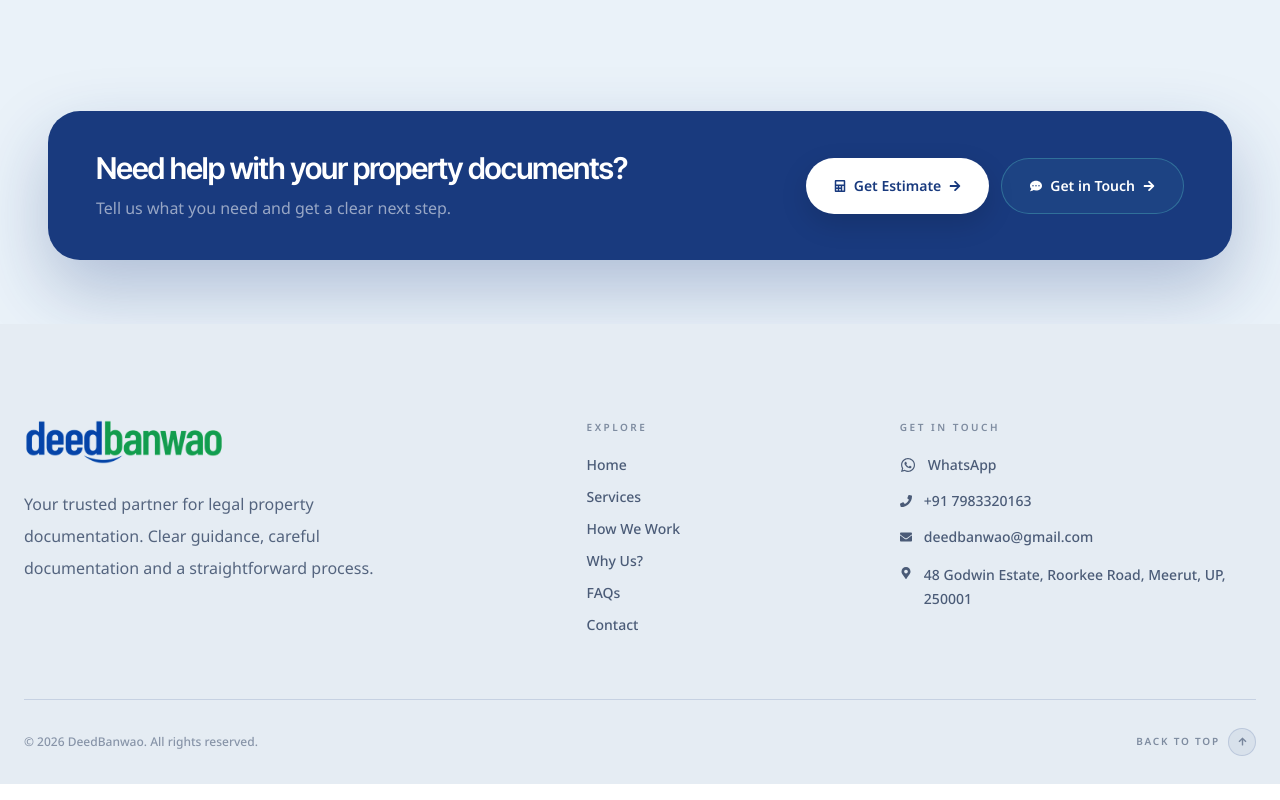
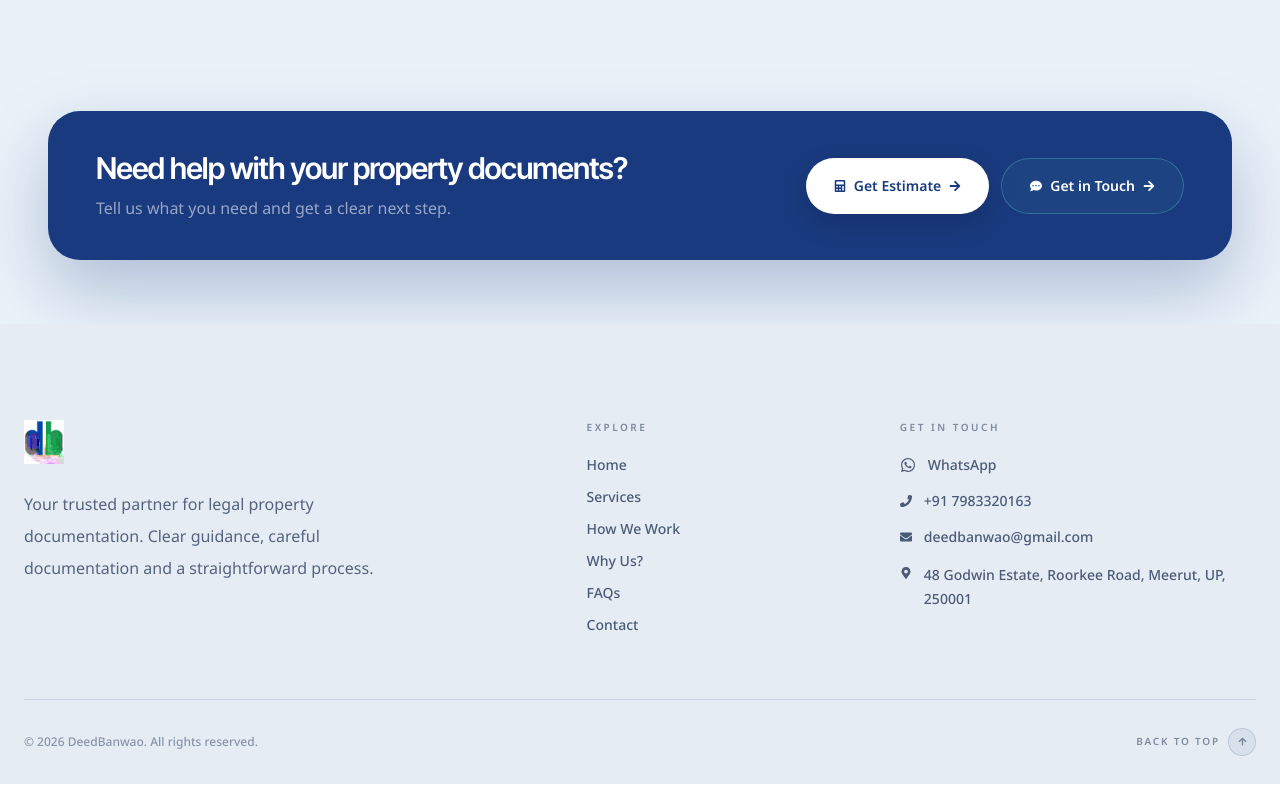
Before and after one commit to yugrastogi/deedbanwao, a React (Vite) app: page / in a window 1280 px wide. Shown: the part 6774-7574 px from the top of the page. Built offline with nearby package versions, Linux system fonts and the light colour scheme.

Commit message:
Use new monogram logo in footer

```diff
--- a/src/components/Footer/Footer.jsx
+++ b/src/components/Footer/Footer.jsx
@@ -6,7 +6,7 @@ import {
   FaWhatsapp,
 } from "react-icons/fa";
 
-import logo from "../../assets/images/deedbanwao-brand.png";
+const logo = "/deedbanwao-logo.webp";
 
 import footerData from "./footer.data";
 
```
